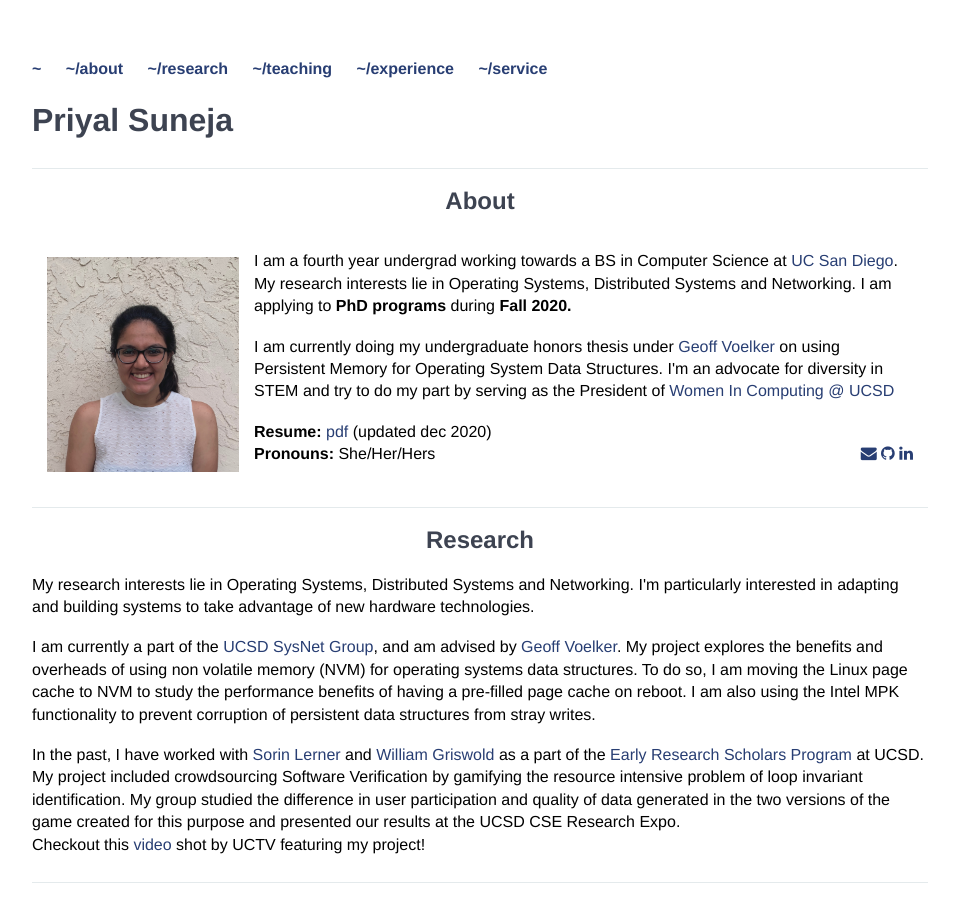
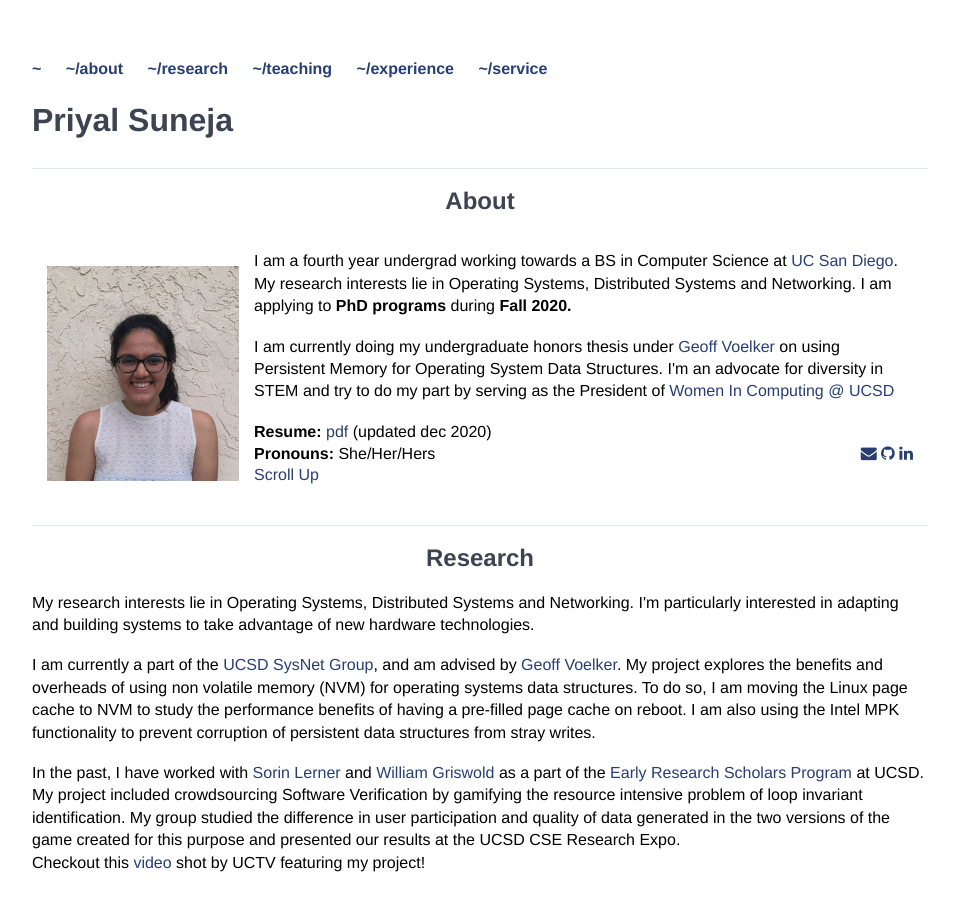
Before and after one commit to p-suneja/p-suneja.github.io, a Jekyll site: the page built from index.html, in a window 1280 px wide and 900 px high. Shown: the whole window, without its empty margins (160-1119 px from the left). Built offline with Jekyll 4.4.1, drawn with Linux system fonts in a browser that asks for light colours; nearby versions of some CDN libraries.

Commit message:
adding scroll up to about

```diff
--- a/_layouts/default.html
+++ b/_layouts/default.html
@@ -28,7 +28,7 @@
 			<footer>
 				Powered by Priyal
 				<a style="float:right" href="/website/index.html" target="_blank">How I built this Website</a>
-                <a href="#" class="scrollup">Scroll</a>
+                <a style="float:center" href="#" class="scrollup">Scroll Up</a>
 			</footer>
 		</body>
 	</html>
--- a/index.html
+++ b/index.html
@@ -40,6 +40,7 @@
 	    		    <a href="https://www.linkedin.com/in/priyalsuneja/" target="_blank"><i class="fa fa-linkedin"></i></a>
 		 	      </p>
 			</section>
+        <a style="float:center" href="#" class="scrollup">Scroll Up</a>
 		</div>
 		<div style="clear:both"></div>
 		</section>
```
